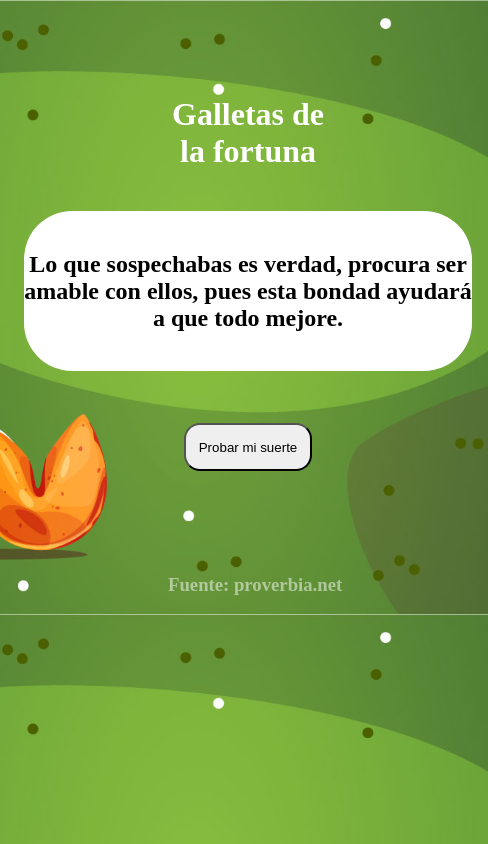
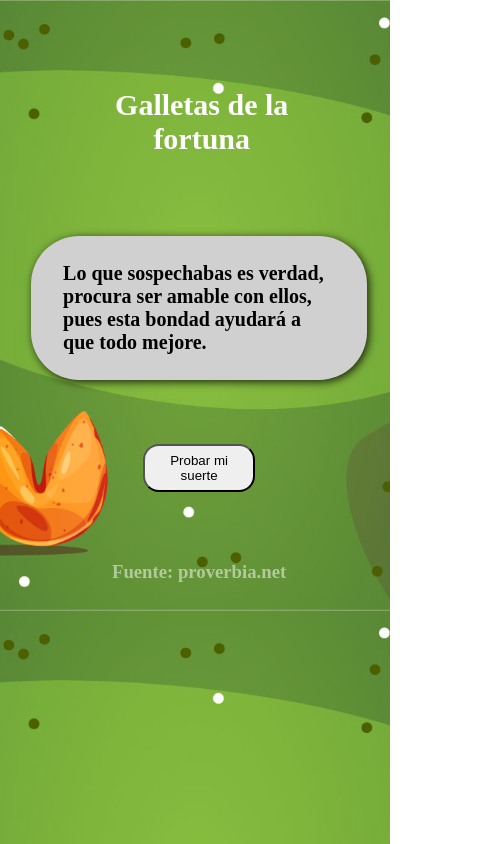
Before and after one commit to JGV-07/FortuneCookieJGV, a React (Vite) app: page / in a window 390 px wide. Shown: the whole page, 488 px wide, since content can reach past the window. Built offline with nearby package versions, Linux system fonts and the light colour scheme.

Commit message:
actualizacion de @media

```diff
--- a/src/App.jsx
+++ b/src/App.jsx
@@ -29,6 +29,10 @@ function App() {
     background-image: ${backgrounds[image]};
     background-size: cover;
     background-position: center;
+    display: flex;
+    justify-content: center;
+    text-align: center;
+    width: 98%;
   `
 
 
--- a/src/components/FortuneCookie.jsx
+++ b/src/components/FortuneCookie.jsx
@@ -3,9 +3,11 @@ const FortuneCookie = ({data}) => {
 
 
     return (
-        <article className="container">
-            <h2 className="message"> {data.phrase} </h2>
-        </article>
+
+        <h2 className="message">
+        {data.phrase}
+        </h2>
+
     )
 }
 
--- a/src/index.css
+++ b/src/index.css
@@ -1,38 +1,30 @@
-/* body {
-    background-image: url(/img/fondo4.jpeg);
-    background-position: center;
-} */
 
-.title{
-    /* background-color: aliceblue; */
+h1{
     color: white;
+    margin-left: 8rem;
+    font-size: 40px;
+    margin-top: 4rem;
+    margin-bottom: 4rem;
+    width: 50%;
     display: flex;
     align-items: center;
     text-align: center;
     justify-content: center;
-    margin-top: 6rem;
-    width: 10rem;
-    margin-left: 10rem;
 }
 
-.container {
-    /* background-color: grey; */
-    margin-top: 1rem;
-    width: 30rem;
+
+.message {
+    background-color: #d0d0d0;
+    border-radius: 3rem;
+    height: 7rem;
+    width: 28rem;
+    padding: 2rem;
+    text-align:left;
     display: flex;
     align-items: center;
     justify-content: center;
-}
-
-.message {
-    background-color: white;
-    border-radius: 3rem;
-    height: 10rem;
-    width: 28rem;
-    text-align: center;
-    display: flex;
-    align-items: center;
-    justify-content: center;
+    box-shadow: 2px 2px 8px rgba(0, 0, 0, 0.8);
+    margin: 0 auto;
 }
 
 button {
@@ -41,15 +33,47 @@ button {
     border-radius: 1rem;
     transition: 0.5s ease-in-out;
     margin-top: 2rem;
-    margin-left: 11rem;
 }
 
+button:hover{
+    background-color: gray;
+    color: white;
+  }
+
 .author{
-    margin-top: 6.4rem;
-    margin-left: 10rem;
+    margin-top: 5rem;
     color: rgba(255, 255, 255, 0.5);
 }
 
-@media (max-width: 1080px) {
+@media (max-width: 768px) {
 
-  }
+    h1{
+        font-size: 30px;
+        margin-top: 5rem;
+        margin-bottom: 5rem;
+        margin-left: 6rem;
+    }
+
+    .message {
+        margin-bottom: 2rem;
+        height: 5rem;
+        width: 17rem;
+        padding: 2rem;
+        font-size: 20px;
+    }
+
+    button {
+        width: 7rem;
+        margin-top: 2rem;
+    }
+
+    .author{
+        margin-top: 4.3rem;
+    }
+}
+
+@media (min-width: 1024px) {
+    .author{
+        margin-top: 3rem;
+    }
+}
```
